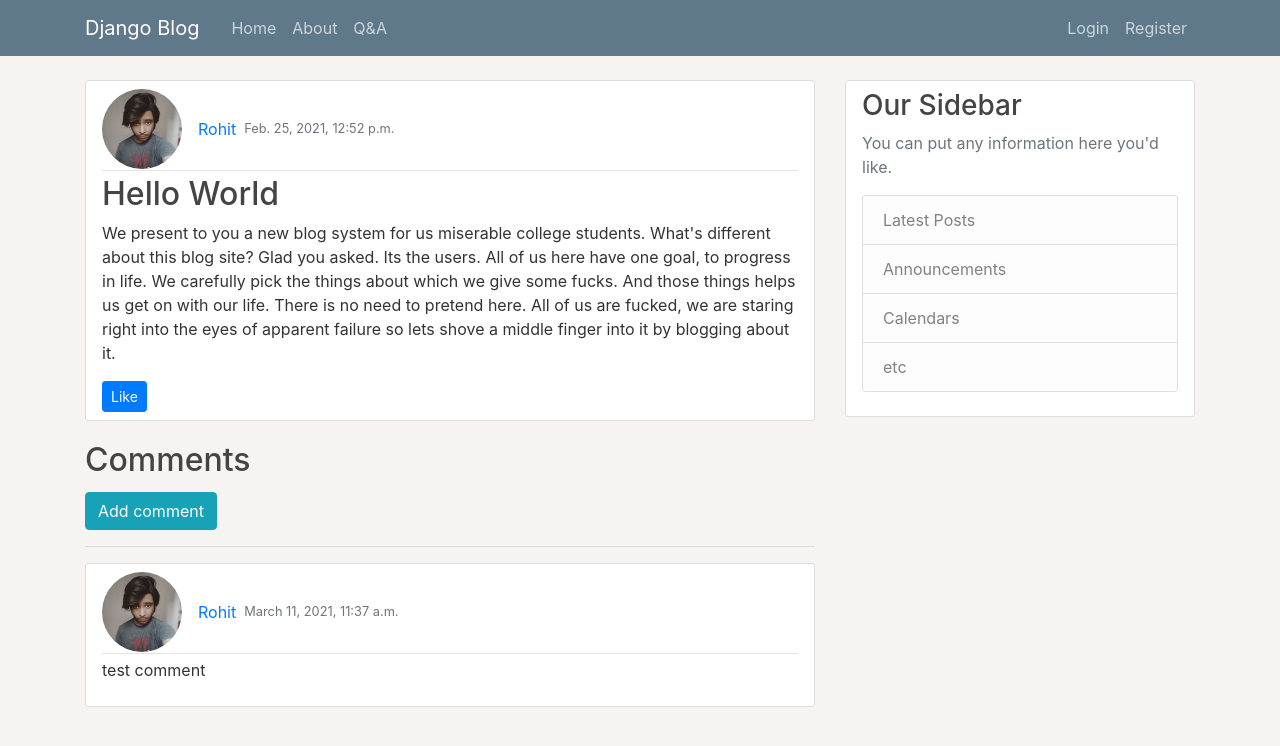
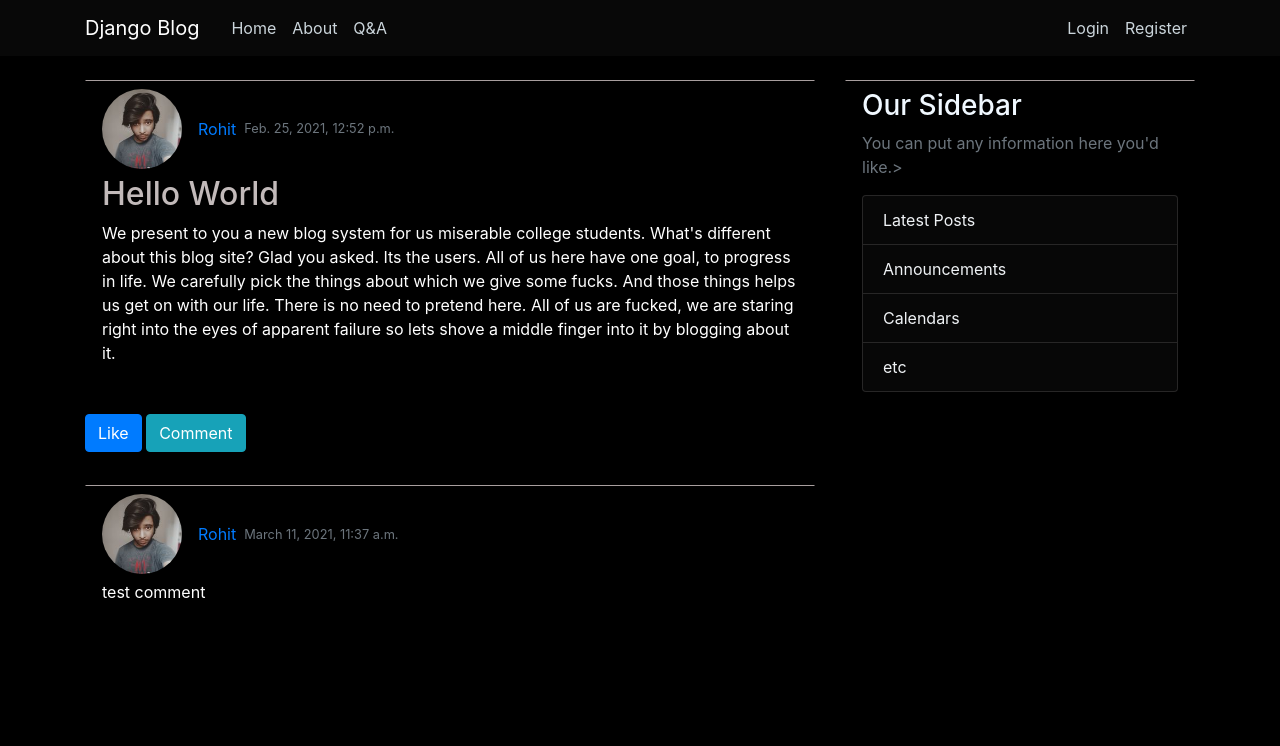
Before and after one commit to RohitRoy741/minor, a Django app: page /post/10/ in a window 1280 px wide. Shown: the top 746 px of the page. Run offline with Django 3.2, Linux system fonts and the light colour scheme; data comes from the database, SQL or seed files in the repository; both versions use the stored data as it was after the commit; some libraries are stand-ins or nearby versions.

Commit message:
Added dark mode

```diff
--- a/blog/admin.py
+++ b/blog/admin.py
@@ -1,5 +1,6 @@
 from django.contrib import admin
-from .models import Post, Comment
+from .models import Post, Comment, Like
 
 admin.site.register(Post)
 admin.site.register(Comment)
+admin.site.register(Like)
--- a/blog/models.py
+++ b/blog/models.py
@@ -28,3 +28,27 @@ class Comment(models.Model):
 
     def get_absolute_url(self):
         return reverse('post-detail', kwargs={'pk': self.post.pk})
+
+
+class Like(models.Model):
+    user = models.ForeignKey(
+        User, on_delete=models.CASCADE, related_name='liking_user', null=True)
+    post = models.ForeignKey(Post, related_name='likes',
+                             on_delete=models.CASCADE)
+    likes = models.IntegerField(default=0)
+
+    @classmethod
+    def like(cls, post, liking_user):
+        obj, create = cls.objects.get_or_create(post=post)
+        obj.user.add(liking_user)
+
+    @classmethod
+    def dislike(cls, post, disliking_user):
+        obj, create = cls.objects.get_or_create(post=post)
+        obj.user.remove(disliking_user)
+
+    def __str__(self):
+        return str(self.post)
+
+    def get_absolute_url(self):
+        return reverse('post-detail', kwargs={'pk': self.post.pk})
--- a/blog/static/blog/main.css
+++ b/blog/static/blog/main.css
@@ -10,7 +10,7 @@ h3,
 h4,
 h5,
 h6 {
-  color: #444444;
+  color: #f1eeee;
 }
 
 ul {
@@ -18,7 +18,7 @@ ul {
 }
 
 .bg-steel {
-  background-color: #5f788a;
+  background-color: #080808;
 }
 
 .site-header .navbar-nav .nav-link {
@@ -34,15 +34,15 @@ ul {
 }
 
 .content-section {
-  background: #ffffff;
+  border: #000 solid 1px;
+  border-top: #fff solid 1px;
+  background: #000000;
   padding: 0.5rem 1rem;
-  border: 1px solid #dddddd;
-  border-radius: 3px;
   margin-bottom: 20px;
 }
 
 .article-title {
-  color: #444444;
+  color: #eee1e1;
 }
 
 a.article-title:hover {
@@ -63,7 +63,7 @@ a.article-title:hover {
 .article-metadata {
   padding-bottom: 1px;
   margin-bottom: 4px;
-  border-bottom: 1px solid #e3e3e3;
+  border-bottom: #000 solid 1px;
   display: flex;
   flex-direction: row;
   align-items: center;
--- a/blog/templates/blog/base.html
+++ b/blog/templates/blog/base.html
@@ -18,6 +18,28 @@
         <title>Django Blog</title>
     {% endif %}
     <style>
+      body {
+        background: #000;
+        color: #fff;
+      }
+      .content-section {
+        border: #000 solid 1px;
+        border-top: rgb(168, 158, 158) solid 1px;
+        background: #000000;
+        padding: 0.5rem 1rem;
+        margin-bottom: 20px;
+      }
+      .article-metadata {
+        padding-bottom: 1px;
+        margin-bottom: 4px;
+        border-bottom: #000 solid 1px;
+        display: flex;
+        flex-direction: row;
+        align-items: center;
+      }
+      .article-title {
+        color: #c2baba;
+      }
       .article-img {
         height: 5rem;
         width: 5rem;
@@ -42,6 +64,24 @@
         display: block;
         width: 100%;
         height: 60vh;
+      }
+      .bg-steel {
+        background-color: #080808;
+      }
+      h3 {
+        color: aliceblue;
+      }
+      .list-group-item-dark {
+          color: #eff2f5;
+          background-color: #000000;
+      }
+      .list-group-item {
+          position: relative;
+          display: block;
+          padding: .75rem 1.25rem;
+          margin-bottom: -1px;
+          background-color: rgb(7, 7, 7);
+          border: 1px solid rgb(249 245 245 / 13%);
       }
     </style>
 </head>
@@ -89,12 +129,12 @@
           <div class="col-md-4">
             <div class="content-section">
               <h3>Our Sidebar</h3>
-              <p class='text-muted'>You can put any information here you'd like.
+              <p class='text-muted'>You can put any information here you'd like.>
                 <ul class="list-group">
-                  <li class="list-group-item list-group-item-light">Latest Posts</li>
-                  <li class="list-group-item list-group-item-light">Announcements</li>
-                  <li class="list-group-item list-group-item-light">Calendars</li>
-                  <li class="list-group-item list-group-item-light">etc</li>
+                  <li class="list-group-item list-group-item-dark">Latest Posts</li>
+                  <li class="list-group-item list-group-item-dark">Announcements</li>
+                  <li class="list-group-item list-group-item-dark">Calendars</li>
+                  <li class="list-group-item list-group-item-dark">etc</li>
                 </ul>
               </p>
             </div>
--- a/blog/templates/blog/home.html
+++ b/blog/templates/blog/home.html
@@ -5,7 +5,7 @@
             <div class="media-body">
             <div class="article-metadata">
                 <img class="rounded-circle article-img" src="{{ post.author.profile.image.url }}" >
-                <a class="mr-2" href="{% url 'profile-page' post.author.id %}">{{ post.author }}</a>
+                <a class="mr-2" style="color: aliceblue;" href="{% url 'profile-page' post.author.id %}">{{ post.author }}</a>
                 <small class="text-muted">{{ post.date_posted }}</small>
             </div>
             {% if post.image %}
@@ -13,7 +13,10 @@
             {% endif %}
             <h2><a class="article-title" href="{% url 'post-detail' post.id %}">{{ post.title }}</a></h2>
             <p class="article-content">{{ post.content }}</p>
+            <a class="btn btn-info bt-sm mt-1" href="{% url 'comment-create' post.pk %}">Comment</a>
+            <a class="btn btn-primary bt-sm mt-1" id = "{{ post.id }}" href="{% url 'like-create' post.pk %}">Like</a>
             </div>
+            <p>{{ post.likes.count }} likes and {{ post.comments.count }} comments</p>
         </article>
     {% endfor %}
 {% endblock content %}
--- a/blog/templates/blog/post_detail.html
+++ b/blog/templates/blog/post_detail.html
@@ -19,17 +19,12 @@
                 <a class="btn btn-danger bt-sm mt-1" href="{% url 'post-delete' object.id %}">Delete</a>
             </div>
         {% endif %}
-        <form action="{% url 'like_post' object.pk %}" method="POST">
-            {% csrf_token %}
-            <button type="submit", name="post_id", value="{{ object.id }}", class="btn btn-primary btn-sm">Like</button>
-        </form>
     </article>
-    <h2>Comments</h2>
+    <a class="btn btn-primary bt-sm mt-1" id = "{{ object.id }}" href="{% url 'like-create' object.pk %}">Like</a>
     {% if not post.comments.all %}
-        <h3>No comments yet</h3>
-        <a class="btn btn-secondary bt-sm mt-1" href="{% url 'comment-create' object.pk %}">Add one..</a>
+        <a class="btn btn-secondary bt-sm mt-1" href="{% url 'comment-create' object.pk %}">Comment</a>
     {% else %}
-        <a class="btn btn-info bt-sm mt-1" href="{% url 'comment-create' object.pk %}">Add comment</a>
+        <a class="btn btn-info bt-sm mt-1" href="{% url 'comment-create' object.pk %}">Comment</a>
         <br>
         <hr>
         {% for comment in post.comments.all %}
--- a/blog/urls.py
+++ b/blog/urls.py
@@ -1,6 +1,6 @@
 from . import views
 from django.urls import path
-from .views import PostListView, PostDetailView, PostCreateView, PostUpdateView, PostDeleteView, CommentCreateView, CommentUpdateView, CommentDeleteView
+from .views import PostListView, PostDetailView, PostCreateView, PostUpdateView, PostDeleteView, CommentCreateView, CommentUpdateView, CommentDeleteView, LikeCreateView
 
 urlpatterns = [
     path('', PostListView.as_view(), name='blog-home'),
@@ -14,5 +14,7 @@ urlpatterns = [
          CommentUpdateView.as_view(), name='comment-update'),
     path('post/<int:post_pk>/comment/<int:pk>/delete/',
          CommentDeleteView.as_view(), name='comment-delete'),
+    path('post/<int:pk>/like/new/',
+         LikeCreateView.as_view(), name='like-create'),
     path('about/', views.about, name='blog-about'),
 ]
--- a/blog/views.py
+++ b/blog/views.py
@@ -2,7 +2,7 @@ from django.shortcuts import render, redirect, get_object_or_404, reverse
 from django.contrib.auth.mixins import LoginRequiredMixin, UserPassesTestMixin
 from django.http import HttpResponse, HttpResponseRedirect
 from django.views.generic import ListView, DetailView, CreateView, UpdateView, DeleteView
-from .models import Post, Comment
+from .models import Post, Comment, Like
 
 
 context = {'posts': Post.objects.all()}
@@ -96,3 +96,13 @@ class CommentDeleteView(LoginRequiredMixin, UserPassesTestMixin, DeleteView):
         if self.request.user == comment.author:
             return True
         return False
+
+
+class LikeCreateView(LoginRequiredMixin, CreateView):
+    model = Like
+    fields = []
+
+    def form_valid(self, form):
+        form.instance.author = self.request.user
+        form.instance.post_id = self.kwargs['pk']
+        return super().form_valid(form)
--- a/minor/urls.py
+++ b/minor/urls.py
@@ -23,7 +23,7 @@ from users import views as user_views
 urlpatterns = [
     path('admin/', admin.site.urls),
     path('register/', user_views.register, name="register"),
-    path('login/', user_views.CustomLogin.as_view(template_name='users/login.html'), name="login"),
+    path('login/', auth_views.LoginView.as_view(template_name='users/login.html'), name="login"),
     path('logout/', auth_views.LogoutView.as_view(template_name='users/logout.html'), name="logout"),
     path('profile/', user_views.profile, name="profile"),
     path('profile/<int:pk>',
```
Also changed, not shown: blog/templates/blog/like_form.html (added, +12 -0 lines), blog/migrations/0013_like.py (added), blog/migrations/0014_auto_20210311_1119.py (added), db.sqlite3.
